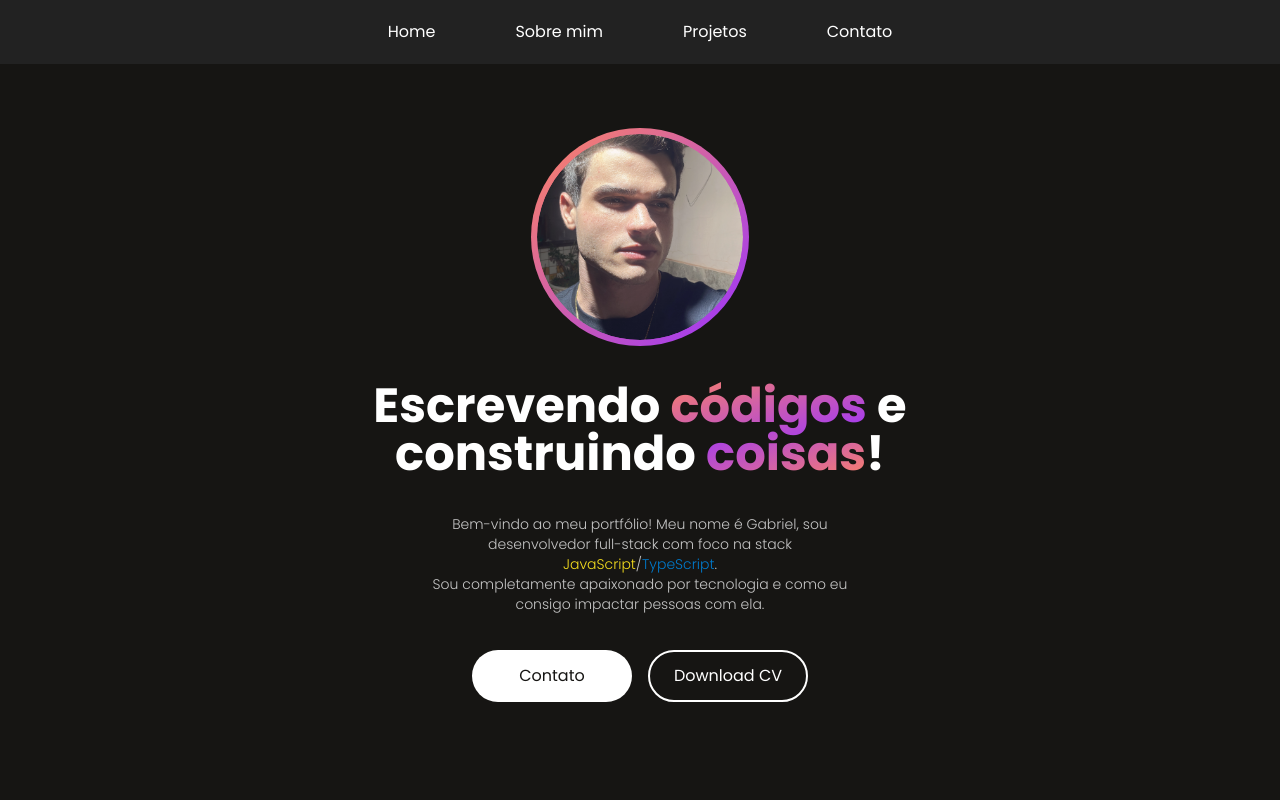
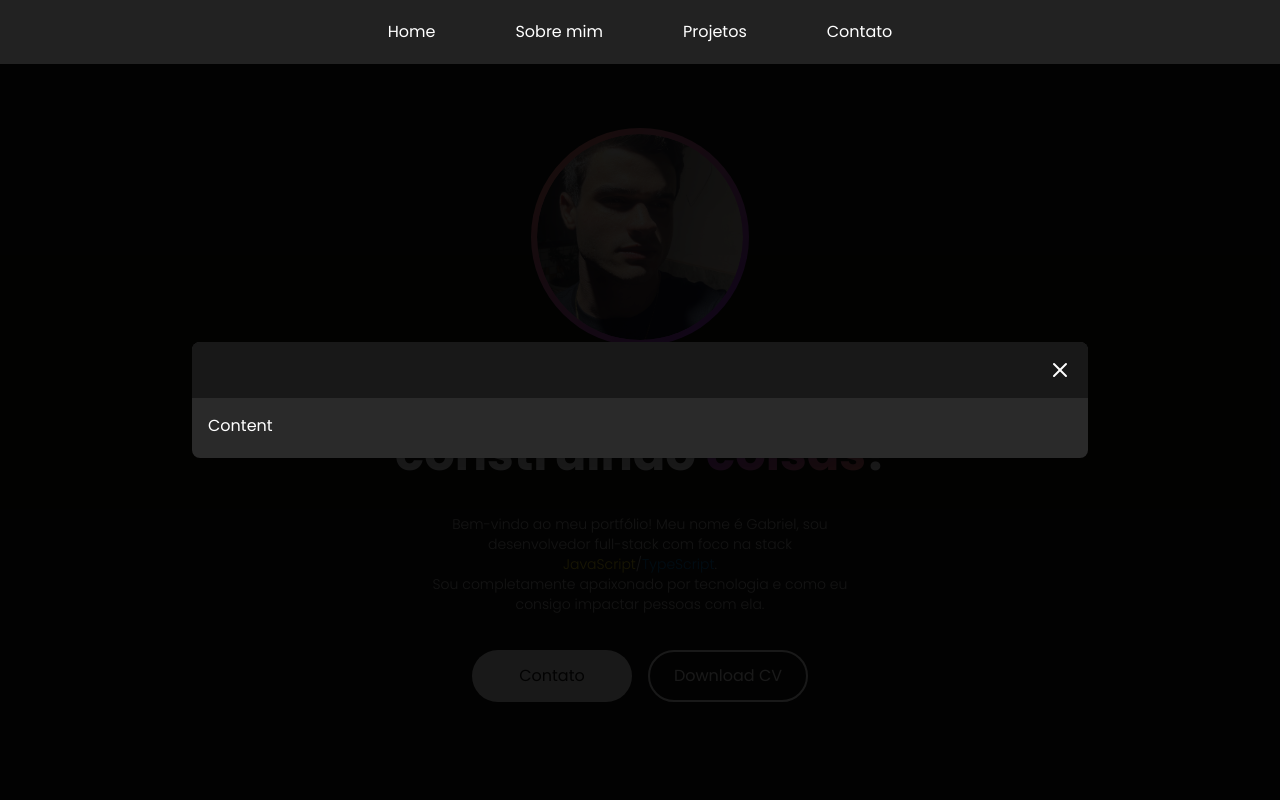
Before and after one commit to gctoledo/portfolio, a Next.js app: page / in a window 1280 px wide. Both pictures are taken after a click on the button "Contato". Shown: the top 800 px of the page. Built offline with nearby package versions, Linux system fonts and the light colour scheme.

Commit message:
feat: add Modal context and Modal component

```diff
--- a/src/app/_components/AboutActions.tsx
+++ b/src/app/_components/AboutActions.tsx
@@ -1,8 +1,12 @@
 "use client";
 
 import Button from "./Button";
+import { useContext } from "react";
+import { ModalContext } from "../_context/ModalContext";
 
 const AboutActions = () => {
+  const { openModal } = useContext(ModalContext);
+
   const handleDownload = () => {
     const link = document.createElement("a");
     link.href = "/curriculum.pdf";
@@ -11,9 +15,14 @@ const AboutActions = () => {
     link.click();
     document.body.removeChild(link);
   };
+
+  const openContactModal = () => {
+    openModal("Content");
+  };
+
   return (
     <>
-      <Button>Contato</Button>
+      <Button onClick={openContactModal}>Contato</Button>
 
       <Button styleType="secondary" onClick={handleDownload}>
         Download CV
--- a/src/app/_components/Footer.tsx
+++ b/src/app/_components/Footer.tsx
@@ -6,8 +6,7 @@ const Footer = () => {
     <footer className="h-16 bg-[#222222]">
       <div className="w-full h-full px-2 container mx-auto flex items-center justify-between">
         <div>
-          <p>© 2024 | Gabriel Costa Toledo</p>
-          <p></p>
+          <p className="text-sm">© 2024 | Gabriel Costa Toledo</p>
         </div>
 
         <div className="flex gap-2 md:gap-6">
@@ -17,7 +16,7 @@ const Footer = () => {
             rel="noreferrer"
             className="hover:scale-125 duration-150"
           >
-            <Github />
+            <Github size={20} />
           </Link>
 
           <Link
@@ -26,7 +25,7 @@ const Footer = () => {
             rel="noreferrer"
             className="hover:scale-125 duration-150"
           >
-            <Linkedin />
+            <Linkedin size={20} />
           </Link>
         </div>
       </div>
--- /dev/null
+++ b/src/app/_components/Modal.tsx
@@ -0,0 +1,29 @@
+import { X } from "lucide-react";
+
+interface ModalProps {
+  isVisible: boolean;
+  content: React.ReactNode;
+  title?: string;
+  closeModal: () => void;
+}
+
+const Modal = ({ content, isVisible, title, closeModal }: ModalProps) => {
+  return (
+    <div
+      className={`${
+        isVisible ? "fixed" : "hidden"
+      } inset-0 flex items-center justify-center bg-black bg-opacity-90 px-4 z-50`}
+    >
+      <div className="bg-[#2A2A2A] pb-5 rounded-lg shadow-lg max-w-4xl w-full relative">
+        <div className="w-full p-4 flex items-center justify-between rounded-t-lg bg-[#181818]">
+          <p className="font-bold text-xl">{title || ""}</p>
+          <X className="cursor-pointer" onClick={closeModal} />
+        </div>
+
+        <div className="px-4 pt-4">{content}</div>
+      </div>
+    </div>
+  );
+};
+
+export default Modal;
--- /dev/null
+++ b/src/app/_context/ModalContext.tsx
@@ -0,0 +1,48 @@
+"use client";
+
+import React, { createContext, useState } from "react";
+import Modal from "../_components/Modal";
+
+interface ModalContextProviderProps {
+  children: React.ReactNode;
+}
+
+interface ModalContextProps {
+  openModal: (content: React.ReactNode, title?: string) => void;
+}
+
+export const ModalContext = createContext({} as ModalContextProps);
+
+const ModalContextProvider = ({ children }: ModalContextProviderProps) => {
+  const [title, setTitle] = useState("");
+  const [content, setContent] = useState<React.ReactNode>();
+  const [isVisible, setIsVisible] = useState(false);
+
+  const openModal = (content: React.ReactNode, title?: string) => {
+    if (title) {
+      setTitle(title);
+    }
+    setContent(content);
+    setIsVisible(true);
+  };
+
+  const closeModal = () => {
+    setTitle("");
+    setIsVisible(false);
+  };
+
+  return (
+    <ModalContext.Provider value={{ openModal }}>
+      <Modal
+        closeModal={closeModal}
+        content={content}
+        isVisible={isVisible}
+        title={title}
+      />
+
+      {children}
+    </ModalContext.Provider>
+  );
+};
+
+export default ModalContextProvider;
--- a/src/app/layout.tsx
+++ b/src/app/layout.tsx
@@ -1,6 +1,7 @@
 import type { Metadata } from "next";
 import { Poppins } from "next/font/google";
 import "./globals.css";
+import ModalContextProvider from "./_context/ModalContext";
 
 const poppins = Poppins({
   subsets: ["latin"],
@@ -8,8 +9,8 @@ const poppins = Poppins({
 });
 
 export const metadata: Metadata = {
-  title: "Create Next App",
-  description: "Generated by create next app",
+  title: "Gabriel - Portfolio",
+  description: "Portfolio de Gabriel Costa Toledo",
 };
 
 export default function RootLayout({
@@ -19,7 +20,9 @@ export default function RootLayout({
 }>) {
   return (
     <html lang="en">
-      <body className={poppins.className}>{children}</body>
+      <body className={poppins.className}>
+        <ModalContextProvider>{children}</ModalContextProvider>
+      </body>
     </html>
   );
 }
```
Also changed, not shown: public/icons/nextjs.svg.
